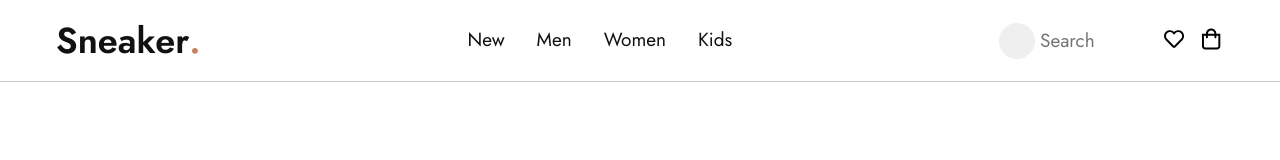
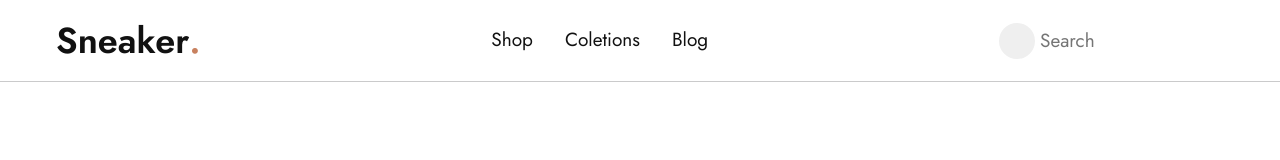
Before and after one commit to za4ot1k/bascetball, a plain HTML site: page src/pages/blog.html in a window 1280 px wide. Drawn offline with Linux system fonts and the light colour scheme.

Commit message:
fix bugs

```diff
--- a/js/script.js
+++ b/js/script.js
@@ -80,9 +80,9 @@ document.addEventListener("DOMContentLoaded", function () {
     let currentIndex = 0;
 
     const slideData = [
-        { bgColor: "#f5f5f5", title: "Red SB Dunk", description: "View All Red Dunks" },
+        { bgColor: "rgb(175, 156, 151)", title: "Red SB Dunk", description: "View All Red Dunks" },
         { bgColor: "#d1e8e2", title: "Brown SB Dunk", description: "View All Brown Dunks" },
-        { bgColor: "#c2e1ff", title: "Green SB Dunk", description: "View All Green Dunks" },
+        { bgColor: "rgb(155, 176, 156)", title: "Green SB Dunk", description: "View All Green Dunks" },
         { bgColor: "#b0c4de", title: "Blue SB Dunk", description: "View All Blue Dunks" }
     ];
 
--- a/sass/partials/_SB.scss
+++ b/sass/partials/_SB.scss
@@ -18,7 +18,7 @@
     }
 
     &__img {
-        color: rgb(18, 44, 19);
+        color: rgb(78, 100, 79);
         width: 700px;
         transform: rotate(-30deg);
     }
--- a/src/pages/men.html
+++ b/src/pages/blog.html
@@ -18,24 +18,19 @@
                     <span class="header__logo1">Sneaker</span><span class="header__logo2">.</span>
                 </a>
                 <ul class="header__list-link">
-                    <li class="header__item">
-                        <a href="./new.html" class="header__link">
-                            New
+                    <li class="header__item  animate__animated animate__shakeX">
+                        <a href="./src/pages/shop.html" class="header__link">
+                            Shop
                         </a>
                     </li>
                     <li class="header__item">
-                        <a href="./men.html" class="header__link">
-                            Men
+                        <a href="./src/pages/colctions.html" class="header__link animate__animated animate__shakeX">
+                            Coletions
                         </a>
                     </li>
                     <li class="header__item">
-                        <a href="./women.html" class="header__link">
-                            Women
-                        </a>
-                    </li>
-                    <li class="header__item">
-                        <a href="#" class="header__link">
-                            Kids
+                        <a href="./src/pages/blog.html" class="header__link animate__animated animate__shakeX">
+                            Blog
                         </a>
                     </li>
                 </ul>
@@ -51,16 +46,16 @@
                         </div>
                     </li>
                     <li class="header__item">
-                        <a href="./like.html" class="header__icon-link">
+                        <a href="./src/pages/like.html" class="header__icon-link">
                             <svg class="header__icon use">
-                                <use href="./../img/icons/symbol-defs.svg#icon-like"></use>
+                                <use href="./src/img/icons/symbol-defs.svg#icon-like"></use>
                             </svg>
                         </a>
                     </li>
                     <li class="header__item">
-                        <a href="./cart.html" class="header__icon-link">
+                        <a href="./src/pages/cart.html" class="header__icon-link">
                             <svg class="header__icon use">
-                                <use href="./../img/icons/symbol-defs.svg#icon-cart"></use>
+                                <use href="./src/img/icons/symbol-defs.svg#icon-cart"></use>
                             </svg>
                         </a>
                     </li>
```
Also changed, not shown: index.html (+3 -3 lines), src/pages/cart.html (+11 -16 lines), src/pages/colctions.html (renamed from src/pages/women.html, +11 -16 lines), src/pages/like.html (+11 -16 lines), src/pages/shop.html (renamed from src/pages/new.html, +11 -16 lines), css/index.css, dist/css/index.min.css, 1 other file.
